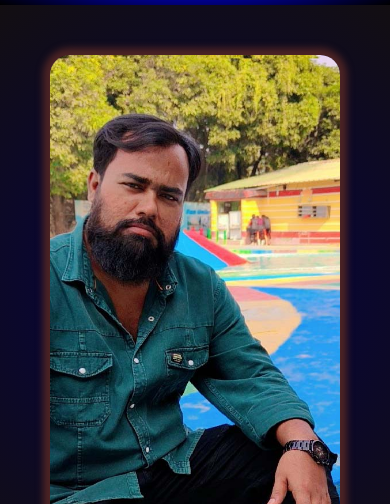
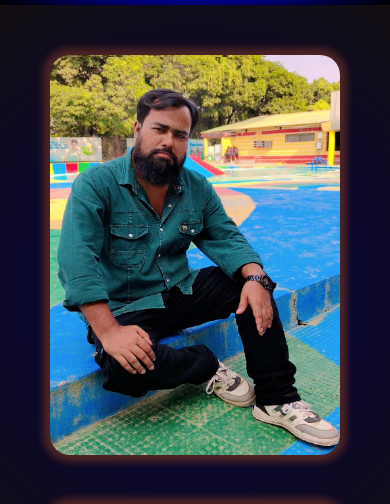
Before and after one commit to Qarizakirnadwi/Jakir-s-Digital-Planet, a plain HTML site: page main.html in a window 390 px wide. Shown: the part 129-633 px from the top of the page. Drawn offline with Linux system fonts and the light colour scheme.

Commit message:
Update style.css
400px added for proper image in Hero section in mobile phone

```diff
--- a/style.css
+++ b/style.css
@@ -276,7 +276,7 @@ section {
         flex-wrap: wrap;
     }
     .pic{
-        height: 700px;
+        height: 400px;
         width: 100%;
     }
     .para{
```
